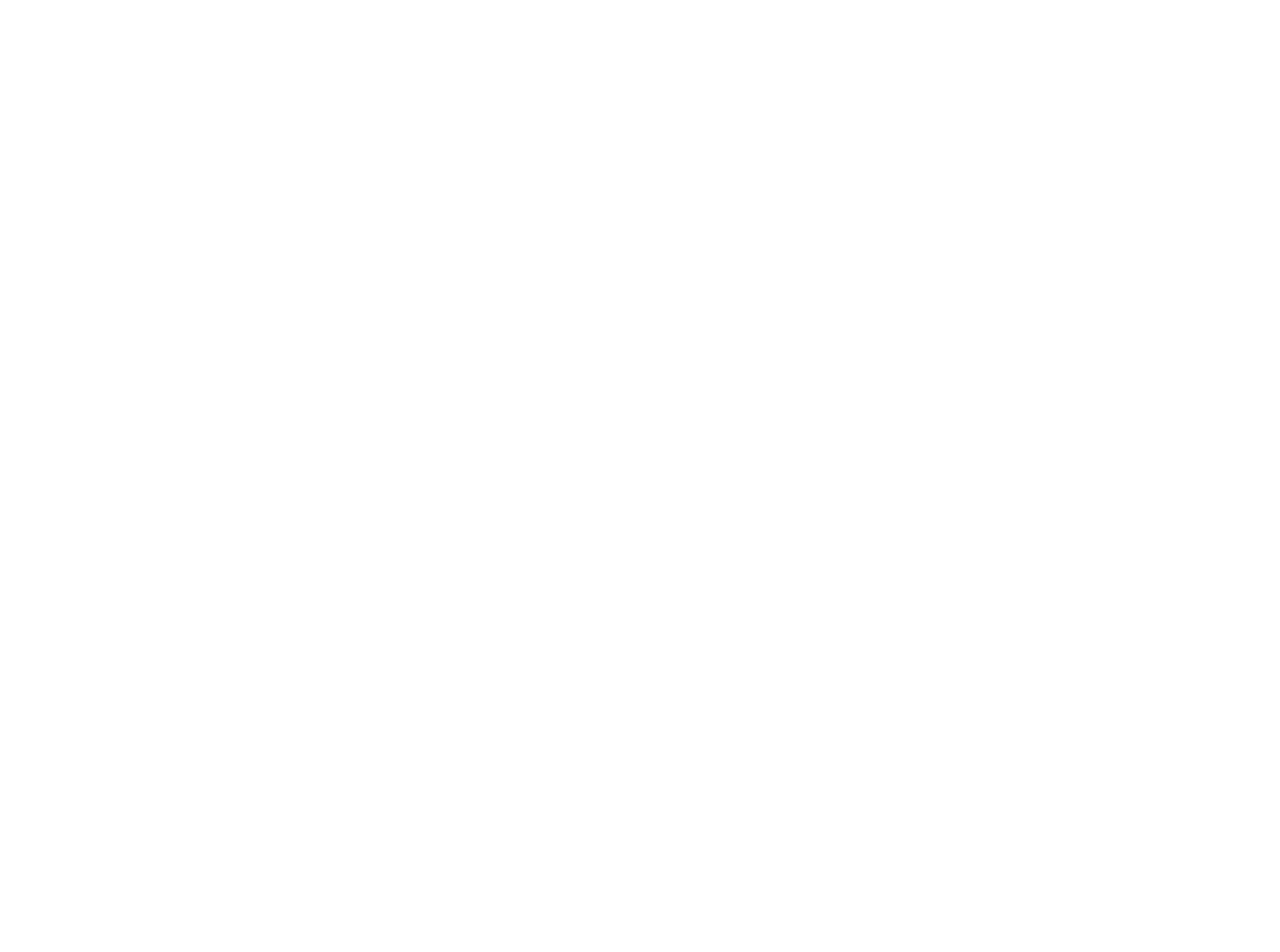
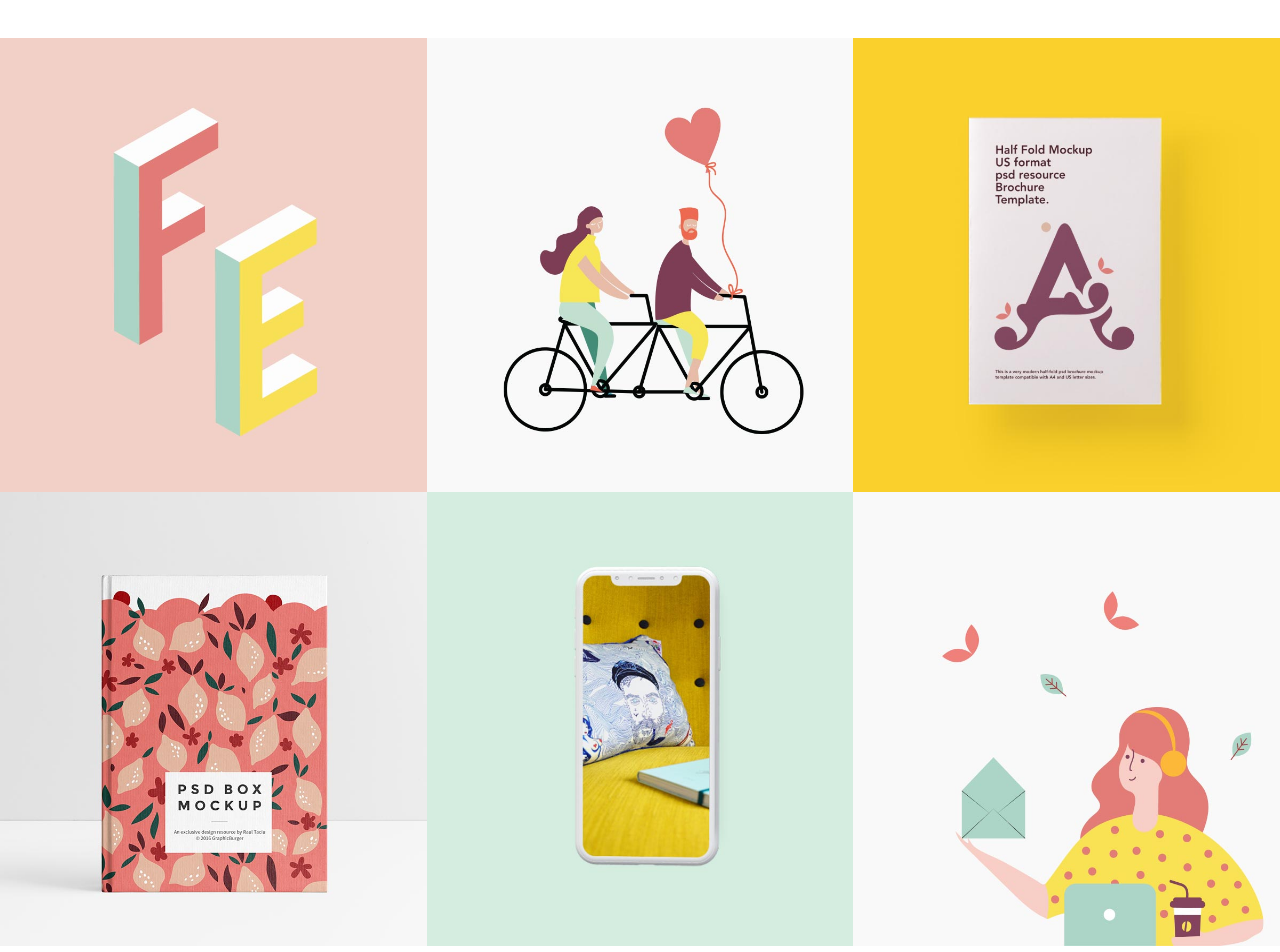
Before and after one commit to danipetro21/proj-html-vuejs, a Vue app: page / in a window 1280 px wide. Shown: the part 1034-1986 px from the top of the page. Before the commit the page ends 872 px from the top, so only its background shows below. Built offline with nearby package versions, Linux system fonts and the light colour scheme.

Commit message:
add jumbotron img

```diff
--- a/src/components/JumboTron.vue
+++ b/src/components/JumboTron.vue
@@ -35,7 +35,7 @@
     max-width: 1500px;
     display: flex;
     justify-content: space-around;
-    margin: 0 auto;
+    margin: 100px auto;
 }
 .info{
     width: 40%;
--- a/src/components/Service.vue
+++ b/src/components/Service.vue
@@ -4,11 +4,51 @@
 
 <template>
 
+<div class="grid">
+
+    <div class="card">
+        <img src="/img/h-2-port-img-1.jpg" alt="">
+    </div>
+    <div class="card">
+        <img src="/img/h-2-port-img-2.jpg" alt="">
+
+    </div>
+    <div class="card">
+        <img src="/img/h-2-port-img-3.jpg" alt="">
+
+    </div>
+    <div class="card">
+        <img src="/img/h-2-port-img-4.jpg" alt="">
+
+    </div>
+    <div class="card">
+        <img src="/img/h-2-port-img-5.jpg" alt="">
+
+    </div>
+    <div class="card">
+        <img src="/img/h-2-port-img-6.jpg" alt="">
+
+    </div>
+
+</div>
 
 </template>
 
 <style lang="scss" scoped>
 
+.grid{
+    display: flex;
+    flex-wrap: wrap;
+}
 
+.card{
+    width: calc(100%/3);
+
+    img{
+        width: 100%;
+        height: 100%;
+
+    }
+}
 
 </style>
```
